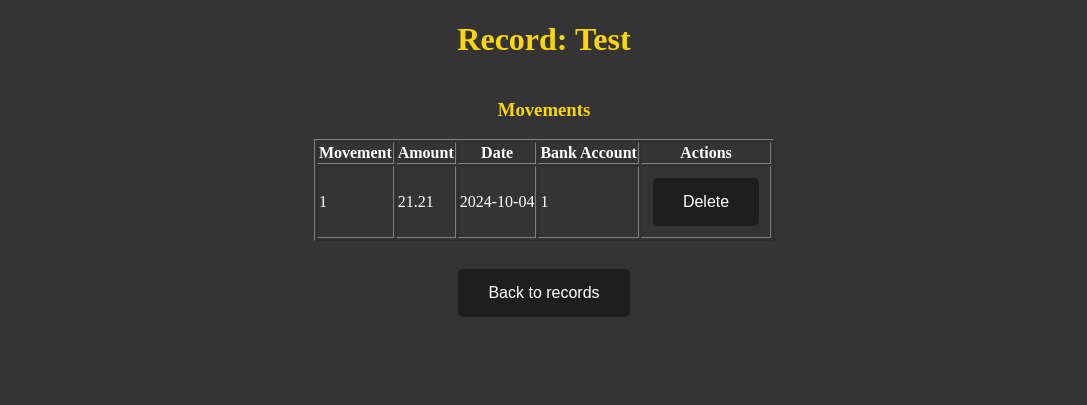
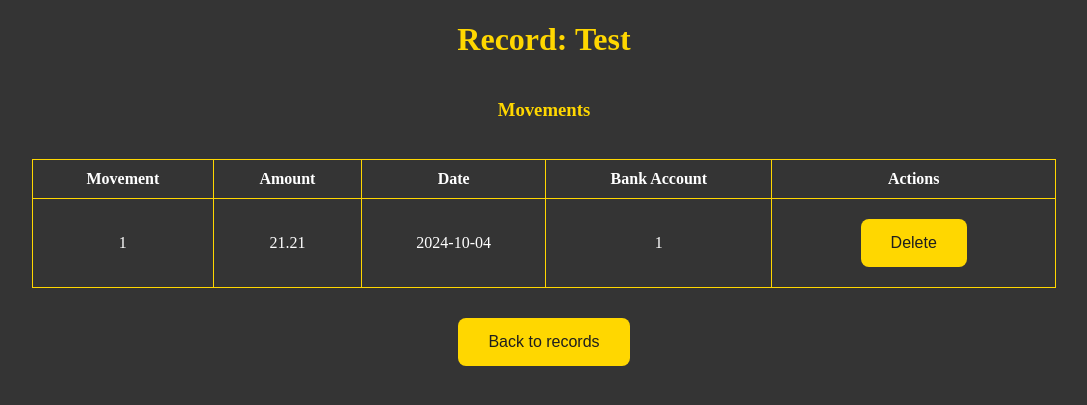
Before and after one commit to EthanMoreta/Finance-Database, a Flask app: page /view_record/1 in a window 1280 px wide. Shown: the top 405 px of the page, without its empty margins (96-1183 px from the left). Run offline with Flask 3, Linux system fonts and the light colour scheme; data comes from the database, SQL or seed files in the repository.

Commit message:
Update movements_list.html

```diff
--- a/templates/movements_list.html
+++ b/templates/movements_list.html
@@ -14,18 +14,20 @@
             background-color: #343434;
         }
         .button {
-            background-color: #1e1e1e;
-            color: white;
+            background-color: #FFD700;
+            color: #1e1e1e;
             padding: 15px 30px;
             margin: 10px;
             border: none;
-            border-radius: 5px;
+            border-radius: 8px;
             font-size: 16px;
             cursor: pointer;
             text-decoration: none;
+            transition: transform 0.3s ease;
         }
         .button:hover {
-            background-color: #181818;
+            background-color: #FFC700;
+            transform: scale(1.1);
         }
         form, a {
             text-align: center;
@@ -33,29 +35,34 @@
         .inputs {
             background-color: #1e1e1e;
             color: white;
+            padding: 5px;
+            border-radius: 5px;
+            border: none;
         }
         .labels {
             color: white;
         }
-        h1 {
+        h1, h3 {
             color: #FFD700;
+            text-align: center;
         }
-        h3 {
-            color: #FFD700;
+        table {
+            width: 80%;
+            border-collapse: collapse;
+            margin: 20px 0;
         }
-        td {
+        td, th {
             color: white;
-        }
-        th {
-            color: white;
+            border: 1px solid #FFD700;
+            text-align: center;
+            padding: 10px;
         }
     </style>
 </head>
 <body>
-    <h1>Record: {{record_name.record_name}}</h1>
-
+    <h1>Record: {{ record_name.record_name }}</h1>
     <h3>Movements</h3>
-    <table border="1">
+    <table>
         <thead>
             <tr>
                 <th>Movement</th>
@@ -73,7 +80,7 @@
                 <td>{{ movement.movement_date }}</td>
                 <td>{{ movement.my_account }}</td>
                 <td>
-                    <form action="/delete_register/{{ record_name.record_name }}/{{ movement.movement_id }}" method="GET" style="display:inline;">
+                    <form action="/delete_register/{{ record_name.record_name }}/{{ movement.movement_id }}" method="GET">
                         <button type="submit" class="button">Delete</button>
                     </form>
                 </td>
@@ -81,9 +88,8 @@
             {% endfor %}
         </tbody>
     </table>
+    <a href="/record">
+        <button type="button" class="button">Back to records</button>
+    </a>
 </body>
 </html>
-<br>
-<a href="/record">
-    <button type="button" class="button">Back to records</button>
-</a>
```
